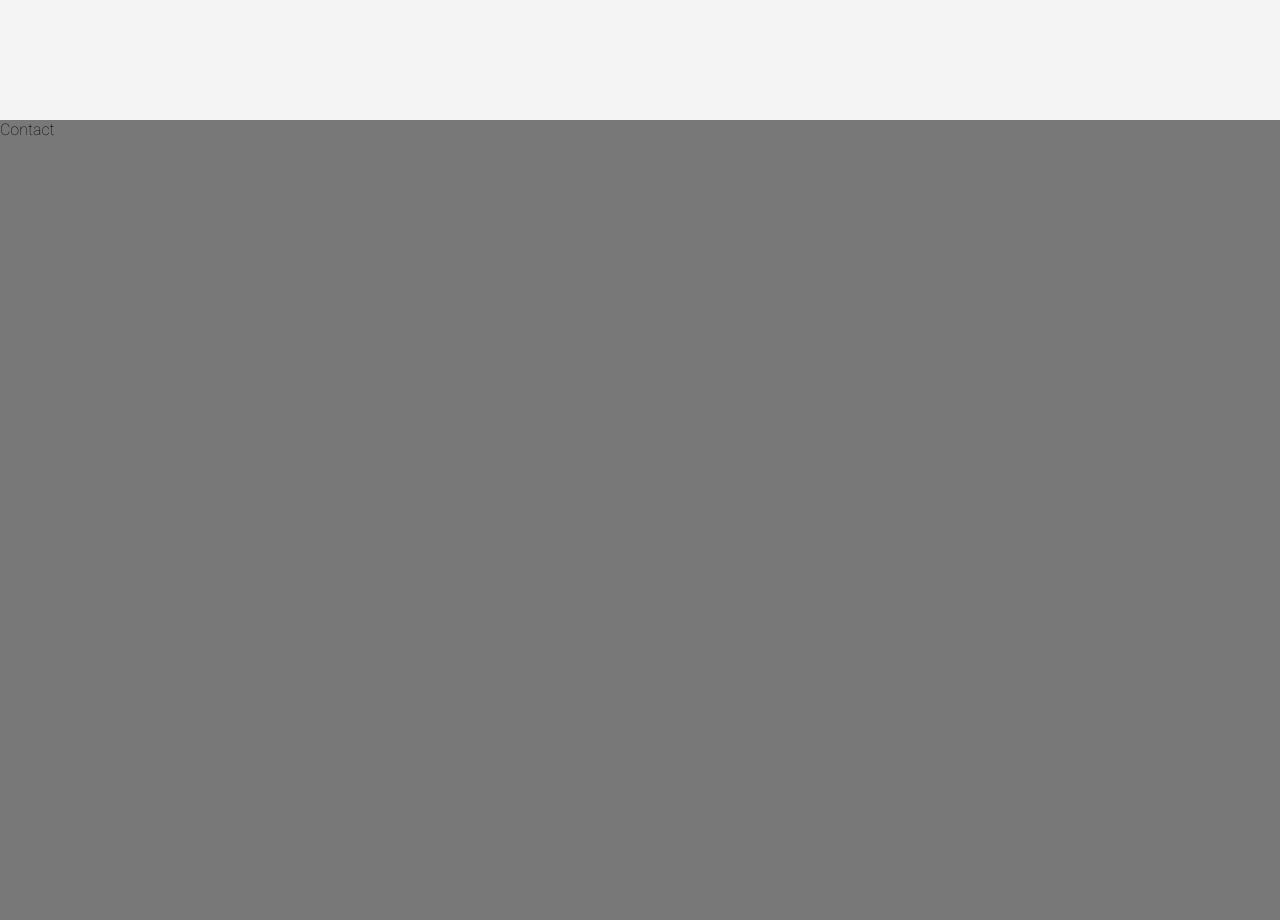
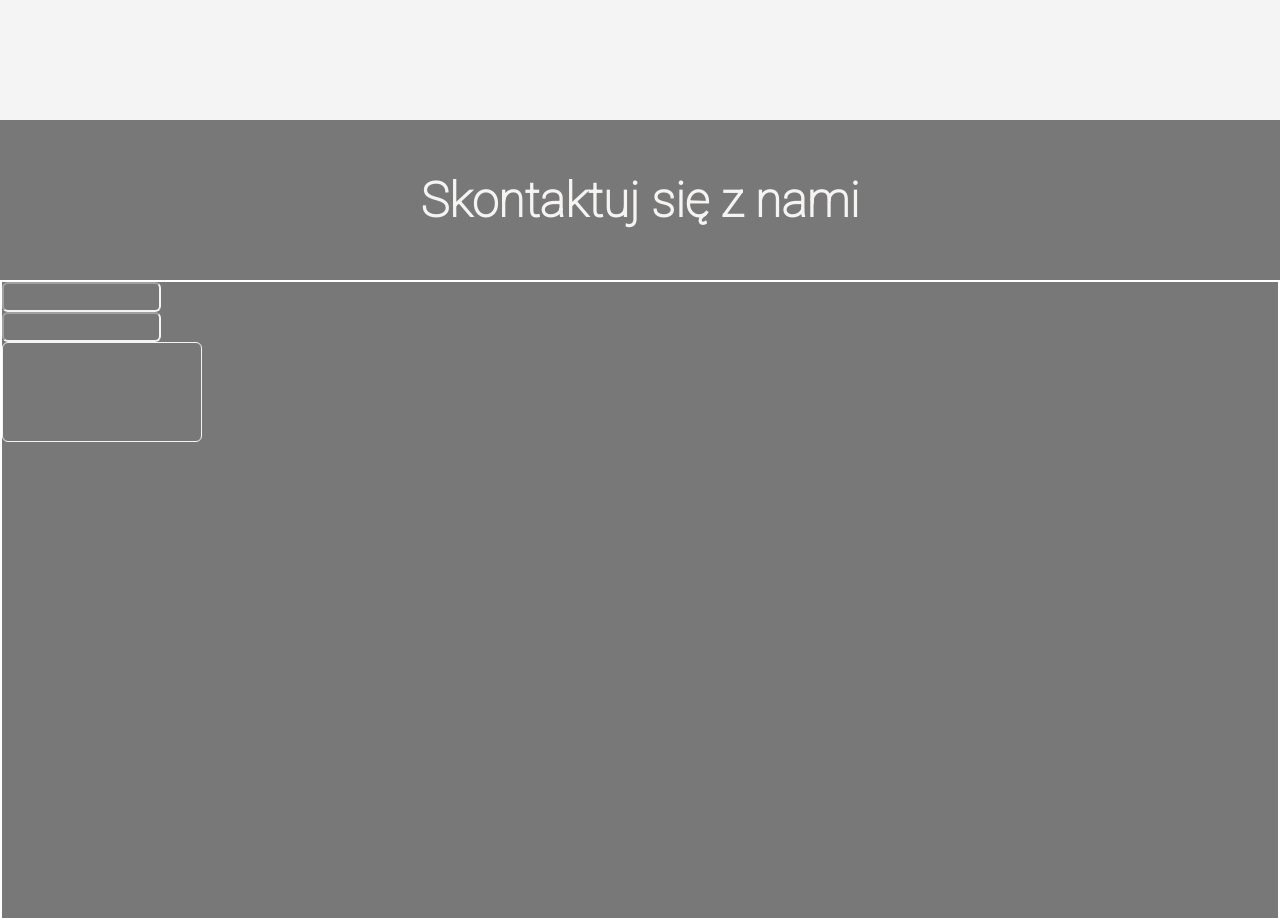
Before and after one commit to julia-kocik/electro-company-v2, a React (Create React App) app: page / in a window 1280 px wide. Shown: the part 3080-4000 px from the top of the page. Built offline with nearby package versions, Linux system fonts and the light colour scheme.

Commit message:
Continue working on Contact component

```diff
--- a/src/components/sections/Contact/Contact.scss
+++ b/src/components/sections/Contact/Contact.scss
@@ -1,4 +1,35 @@
+@import '../../../settings.scss';
+
 .contact_container {
     height: 100vh;
     background-color: rgba(31, 30, 30, 0.6);
+    color: $color-white;
+    display: flex;
+    flex-direction: column;
+    h2{
+        flex: 0 0 20%;
+    }
+    form {
+        flex: 0 0 80%;
+        border: 2px solid white;
+       input, textarea {
+        background-color: transparent;
+        border-color: $color-white;
+        border-radius: 6px;
+        outline: none;
+        &:focus {
+            color: #fff;
+            border-color: $color-white;
+
+        }
+       }
+       input {
+        height: 30px;
+       }
+       textarea {
+        height: 100px;
+        width: 200px;
+        resize: none;
+       }
+    }
 }
--- a/src/components/sections/Contact/Contact.tsx
+++ b/src/components/sections/Contact/Contact.tsx
@@ -1,9 +1,17 @@
 import React from 'react'
+import Title from '../../common/Title/Title'
 import './Contact.scss'
 
 const Contact = (): JSX.Element => {
   return (
-    <div className='contact_container' id='contact'>Contact</div>
+    <div className='contact_container' id='contact'>
+      <Title title='Skontaktuj się z nami'/>
+      <form>
+        <input type="text" id="name" name="name"/><br />
+        <input type="email" id="email" name="email"/><br/>
+        <textarea id="message" name="message"></textarea>
+      </form>
+    </div>
   )
 }
 
```
